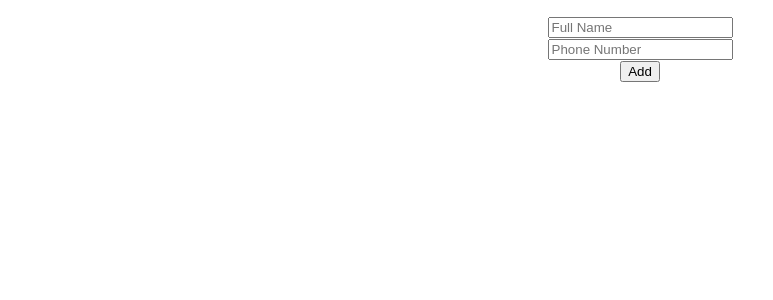
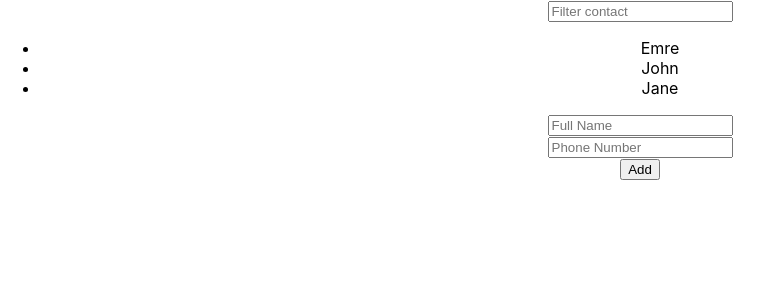
Before and after one commit to emre15900/Contacts-app-react, a React (Create React App) app: page / in a window 1280 px wide. Shown: the top 300 px of the page, without its empty margins (0-773 px from the left). Built offline with nearby package versions, Linux system fonts and the light colour scheme.

Commit message:
default user and filter input

```diff
--- a/src/components/Contacts/List/index.jsx
+++ b/src/components/Contacts/List/index.jsx
@@ -3,6 +3,7 @@ import React from "react";
 function List({ contacts }) {
   return (
     <div>
+      <input placeholder="Filter contact" />
       <ul>
         {contacts.map((contact, i) => (
           <li key={i}>{contact.fullname}</li>
--- a/src/components/Contacts/index.jsx
+++ b/src/components/Contacts/index.jsx
@@ -4,7 +4,20 @@ import Form from "./Form";
 import List from "./List";
 
 function Contacts() {
-  const [contacts, setContacts] = useState([]);
+  const [contacts, setContacts] = useState([
+    {
+      fullname: "Emre",
+      phone_number: "123456789",
+    },
+    {
+      fullname: "John",
+      phone_number: "987654321",
+    },
+    {
+      fullname: "Jane",
+      phone_number: "123456789",
+    }
+  ]);
 
   useEffect(() => {
     console.log(contacts);
```
